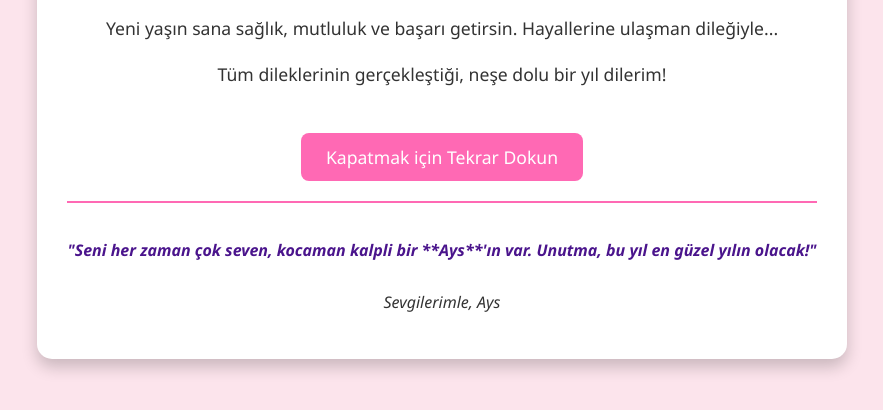
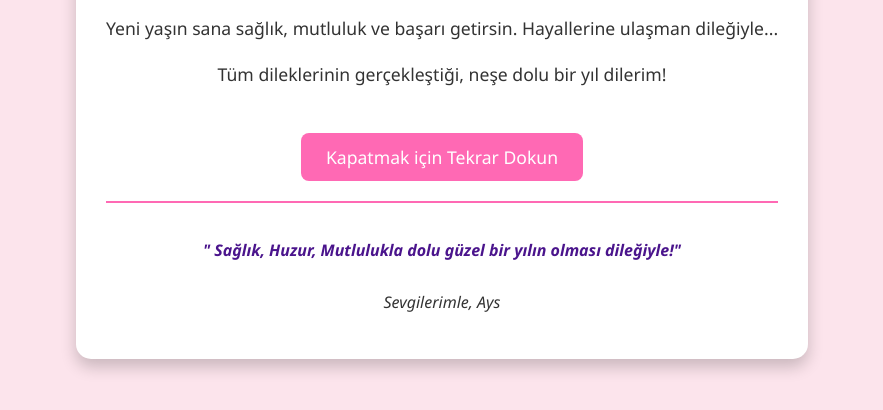
Before and after one commit to aysenurr2506-arch/DGKO, a plain HTML site: page index.html in a window 1280 px wide. Both pictures are taken after a click on the element "Bana Dokun! Sana Özel Bir Dilek Var...". Shown: the part 330-740 px from the top of the page, without its empty margins (198-1081 px from the left). Drawn offline with Linux system fonts and the light colour scheme.

Commit message:
Update hidden message in index.html

```diff
--- a/index.html
+++ b/index.html
@@ -98,7 +98,7 @@
         </div>
 
         <div id="gizli-mesaj">
-            <p>"Seni her zaman çok seven, kocaman kalpli bir **Ays**'ın var. Unutma, bu yıl en güzel yılın olacak!"</p>
+            <p>" Sağlık, Huzur, Mutlulukla dolu güzel bir yılın olması dileğiyle!"</p>
         </div>
 
         <p style="margin-top: 30px; font-style: italic;">Sevgilerimle, Ays</p>
```
